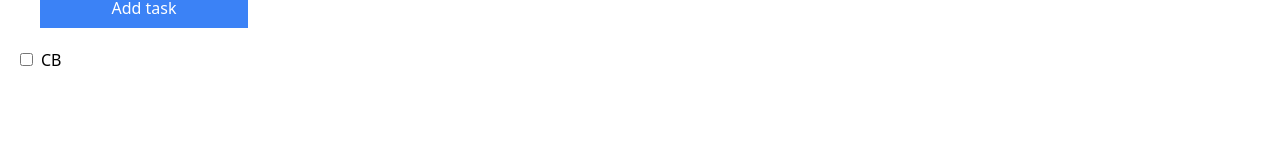
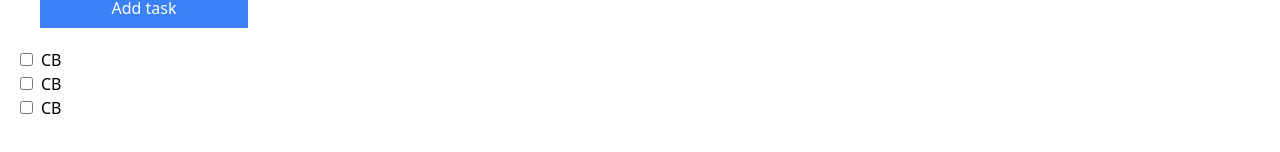
Before and after one commit to becodeorg/hamilton-7-to-do-react-GeorisVal, a React (Vite) app: page / in a window 1280 px wide. Shown: the part 166-318 px from the top of the page. Built offline with nearby package versions, Linux system fonts and the light colour scheme.

Commit message:
Added Checkboxes

```diff
--- a/src/App.jsx
+++ b/src/App.jsx
@@ -15,6 +15,8 @@ function App() {
         <InputText /><br />
         <Button /><br />
         <CheckBox />
+        <CheckBox />
+        <CheckBox />
       </div>
     </div>
   )
```
